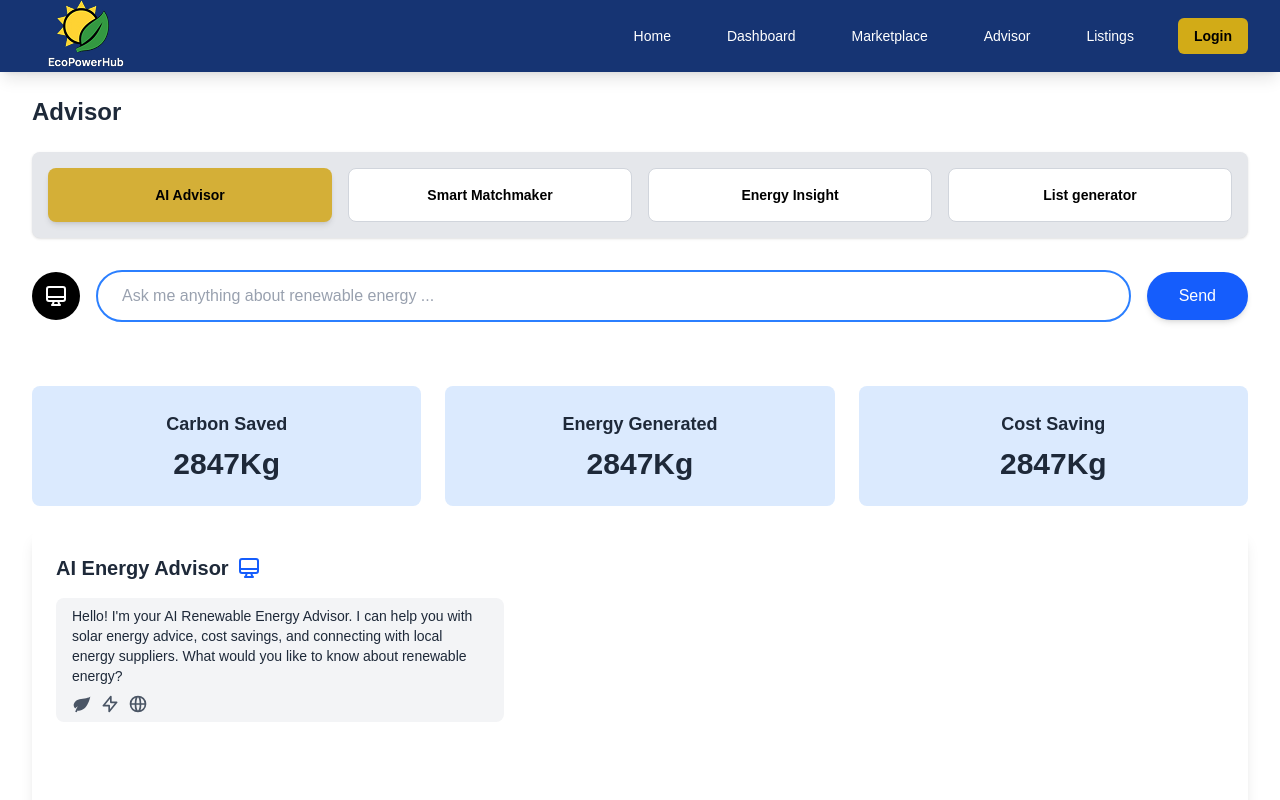
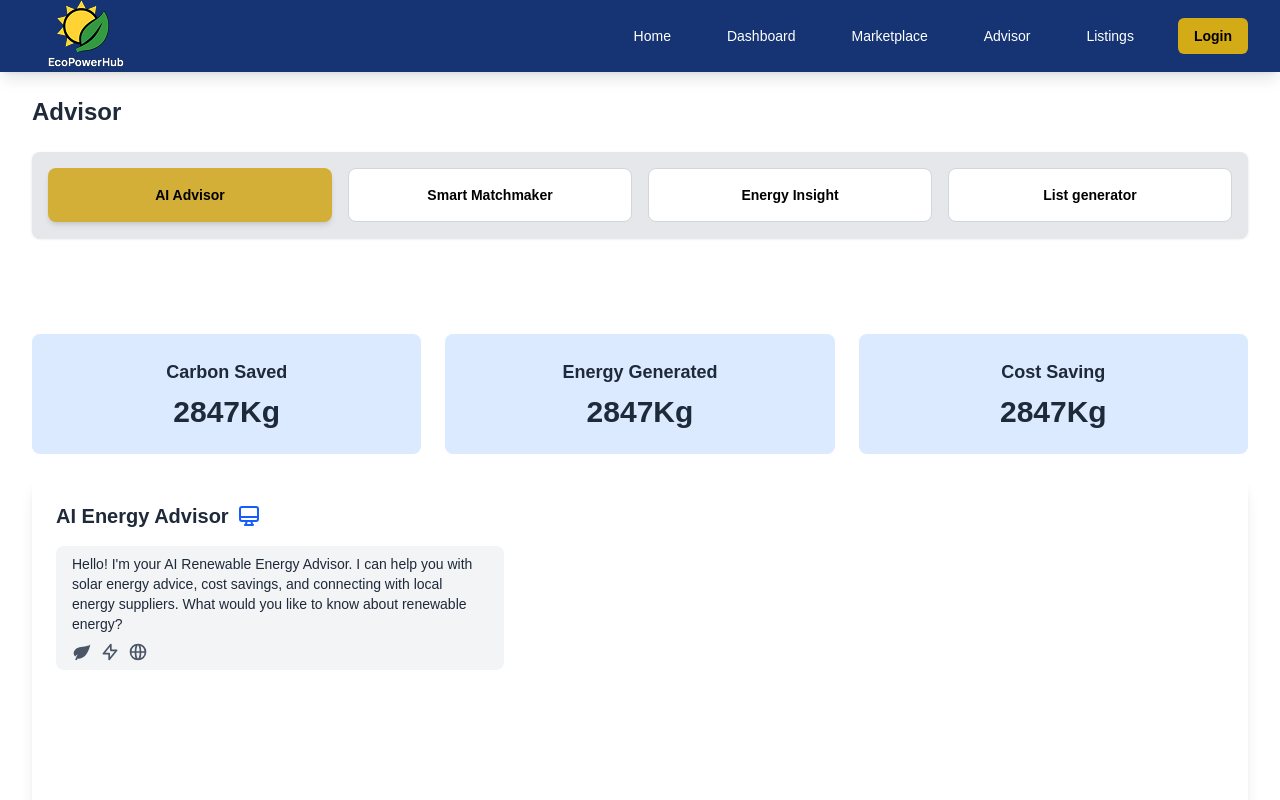
Before and after one commit to lewys-miugo/eco_hub, a Next.js app in the folder frontend/: page /advisor in a window 1280 px wide. Shown: the top 800 px of the page. Built offline with nearby package versions, Linux system fonts and the light colour scheme.

Commit message:
Remove redundant chat input section above advisor cards

```diff
--- a/frontend/app/advisor/page.jsx
+++ b/frontend/app/advisor/page.jsx
@@ -62,35 +62,6 @@ export default function AdvisorPage() {
                 ))}
               </div>
             </div>
-
-                  {/* AI Chat Input - Now Functional */}
-                  <div className="flex items-center space-x-4">
-                    {/* AI Avatar - Black Circle with AI Icon */}
-                    <div className="w-12 h-12 bg-black rounded-full flex-shrink-0 flex items-center justify-center">
-                      <svg className="w-6 h-6 text-white" fill="none" stroke="currentColor" viewBox="0 0 24 24">
-                        <path strokeLinecap="round" strokeLinejoin="round" strokeWidth={2} d="M9.75 17L9 20l-1 1h8l-1-1-.75-3M3 13h18M5 17h14a2 2 0 002-2V5a2 2 0 00-2-2H5a2 2 0 00-2 2v10a2 2 0 002 2z" />
-                      </svg>
-                    </div>
-
-                    {/* Chat Input Field */}
-                    <div className="flex-1">
-                      <input
-                        type="text"
-                        placeholder="Ask me anything about renewable energy ..."
-                        className="w-full px-6 py-3 bg-white rounded-full border-2 border-blue-500 focus:outline-none focus:ring-2 focus:ring-blue-600 text-black placeholder-gray-400"
-                        onKeyPress={(e) => {
-                          if (e.key === 'Enter') {
-                            // This will trigger the AI chat functionality in the content area
-                            console.log('AI Chat input:', e.target.value);
-                          }
-                        }}
-                      />
-                    </div>
-                    {/* Send Button */}
-                    <button className="px-8 py-3 bg-blue-600 text-white rounded-full hover:bg-blue-700 transition-colors font-medium shadow-md">
-                      Send
-                    </button>
-                  </div>
           </div>
         </div>
 
```
